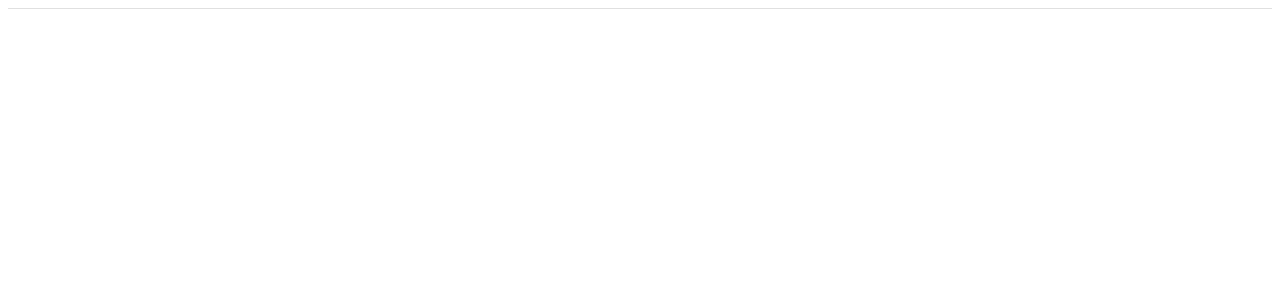
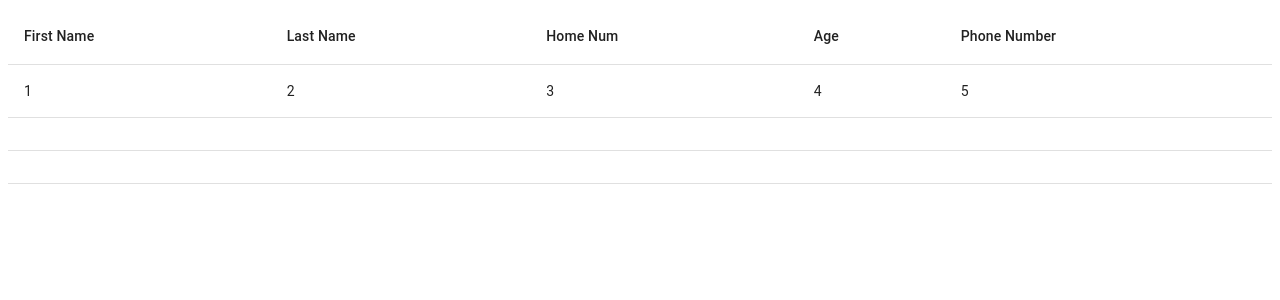
Before and after one commit to HPouyanmehr/mui-markdown, a React (Create React App) app in the folder package/: page / in a window 1280 px wide. Shown: the top 300 px of the page. Built offline with nearby package versions, Linux system fonts and the light colour scheme.

Commit message:
feat: Add table support

```diff
--- a/package/src/App.tsx
+++ b/package/src/App.tsx
@@ -1,9 +1,19 @@
 import MuiMarkdown from 'MuiMarkdown';
+
+const md = `
+
+| First Name | Last Name | Home Num | Age | Phone Number |
+|---|---|---|---|---|
+| 1 | 2 | 3 | 4 | 5 |
+|   |   |   |   |   |
+|   |   |   |   |   |
+
+`;
 
 const App = () => {
   return (
     <div>
-      <MuiMarkdown>{`---`}</MuiMarkdown>
+      <MuiMarkdown>{md}</MuiMarkdown>
     </div>
   );
 };
--- /dev/null
+++ b/package/src/components/core/Box.tsx
@@ -0,0 +1,11 @@
+import { Box as MuiBox, styled } from '@mui/material';
+
+// Types
+import type { BoxProps as MuiBoxProps } from '@mui/material';
+
+// Custom Types
+export interface BoxProps extends MuiBoxProps {}
+
+const Box = styled(MuiBox)<BoxProps>();
+
+export default Box;
--- a/package/src/components/core/Divider.tsx
+++ b/package/src/components/core/Divider.tsx
@@ -6,6 +6,6 @@ import type { DividerProps as MuiDividerProps } from '@mui/material';
 // Custom Types
 export interface DividerProps extends MuiDividerProps {}
 
-const Divider = styled(MuiDivider)<DividerProps>(() => ({}));
+const Divider = styled(MuiDivider)<DividerProps>();
 
 export default Divider;
--- /dev/null
+++ b/package/src/components/core/Table.tsx
@@ -0,0 +1,15 @@
+import { Table as MuiTable, styled } from '@mui/material';
+
+// Types
+import type { TableProps as MuiTableProps } from '@mui/material';
+
+// Custom Types
+export interface TableProps extends MuiTableProps {}
+
+const Table = styled(MuiTable)<TableProps>();
+
+Table.defaultProps = {
+  sx: { overflowX: 'auto' },
+};
+
+export default Table;
--- /dev/null
+++ b/package/src/components/core/TableBody.tsx
@@ -0,0 +1,11 @@
+import { TableBody as MuiTableBody, styled } from '@mui/material';
+
+// Types
+import type { TableBodyProps as MuiTableBodyProps } from '@mui/material';
+
+// Custom Types
+export interface TableBodyProps extends MuiTableBodyProps {}
+
+const TableBody = styled(MuiTableBody)<TableBodyProps>();
+
+export default TableBody;
--- /dev/null
+++ b/package/src/components/core/TableCell.tsx
@@ -0,0 +1,17 @@
+import { TableCell as MuiTableCell, styled } from '@mui/material';
+
+// Types
+import type { TableCellProps as MuiTableCellProps } from '@mui/material';
+
+// Custom Types
+export interface TableCellProps extends MuiTableCellProps {}
+
+const TableCell = styled(MuiTableCell)<TableCellProps>();
+
+TableCell.defaultProps = {
+  sx: {
+    whiteSpace: 'nowrap',
+  },
+};
+
+export default TableCell;
--- /dev/null
+++ b/package/src/components/core/TableFooter.tsx
@@ -0,0 +1,11 @@
+import { TableFooter as MuiTableFooter, styled } from '@mui/material';
+
+// Types
+import type { TableFooterProps as MuiTableFooterProps } from '@mui/material';
+
+// Custom Types
+export interface TableFooterProps extends MuiTableFooterProps {}
+
+const TableFooter = styled(MuiTableFooter)<TableFooterProps>();
+
+export default TableFooter;
--- /dev/null
+++ b/package/src/components/core/TableHead.tsx
@@ -0,0 +1,11 @@
+import { TableHead as MuiTableHead, styled } from '@mui/material';
+
+// Types
+import type { TableHeadProps as MuiTableHeadProps } from '@mui/material';
+
+// Custom Types
+export interface TableHeadProps extends MuiTableHeadProps {}
+
+const TableHead = styled(MuiTableHead)<TableHeadProps>();
+
+export default TableHead;
--- /dev/null
+++ b/package/src/components/core/TableRow.tsx
@@ -0,0 +1,11 @@
+import { TableRow as MuiTableRow, styled } from '@mui/material';
+
+// Types
+import type { TableRowProps as MuiTableRowProps } from '@mui/material';
+
+// Custom Types
+export interface TableRowProps extends MuiTableRowProps {}
+
+const TableRow = styled(MuiTableRow)<TableRowProps>();
+
+export default TableRow;
--- /dev/null
+++ b/package/src/components/core/TableWrapper.tsx
@@ -0,0 +1,32 @@
+import React from 'react';
+
+// Custom Core Components
+import Table from 'components/core/Table';
+import Box from 'components/core/Box';
+
+// Custom Utilities
+import getScrollbarStyles from 'utilities/scrollbar';
+
+// Custom Types
+import type { TableProps } from 'components/core/Table';
+
+const TableWrapper = (props: TableProps) => {
+  const { children, sx, ...otherProps } = props;
+
+  return (
+    <Box
+      sx={
+        sx
+          ? sx
+          : ({ palette }) => ({
+              overflow: 'auto',
+              ...getScrollbarStyles(palette),
+            })
+      }
+    >
+      <Table {...otherProps}>{children}</Table>
+    </Box>
+  );
+};
+
+export default TableWrapper;
--- /dev/null
+++ b/package/src/utilities/scrollbar.ts
@@ -0,0 +1,25 @@
+import { darken } from '@mui/material';
+
+// Types
+import type { Palette } from '@mui/material';
+
+const getScrollbarStyles = (palette: Palette) => ({
+  '::-webkit-scrollbar': {
+    width: '8px',
+    height: '6px',
+  },
+  '::-webkit-scrollbar-track': {
+    background:
+      palette.mode === 'dark'
+        ? palette.background.default
+        : palette.background.paper,
+    borderRadius: '8px',
+    overflow: 'hidden',
+  },
+  '::-webkit-scrollbar-thumb': {
+    background: darken(palette.background.default, 0.05),
+    borderRadius: '8px',
+  },
+});
+
+export default getScrollbarStyles;
```
Also changed, not shown: package/src/overrides.ts (+13 -0 lines).
